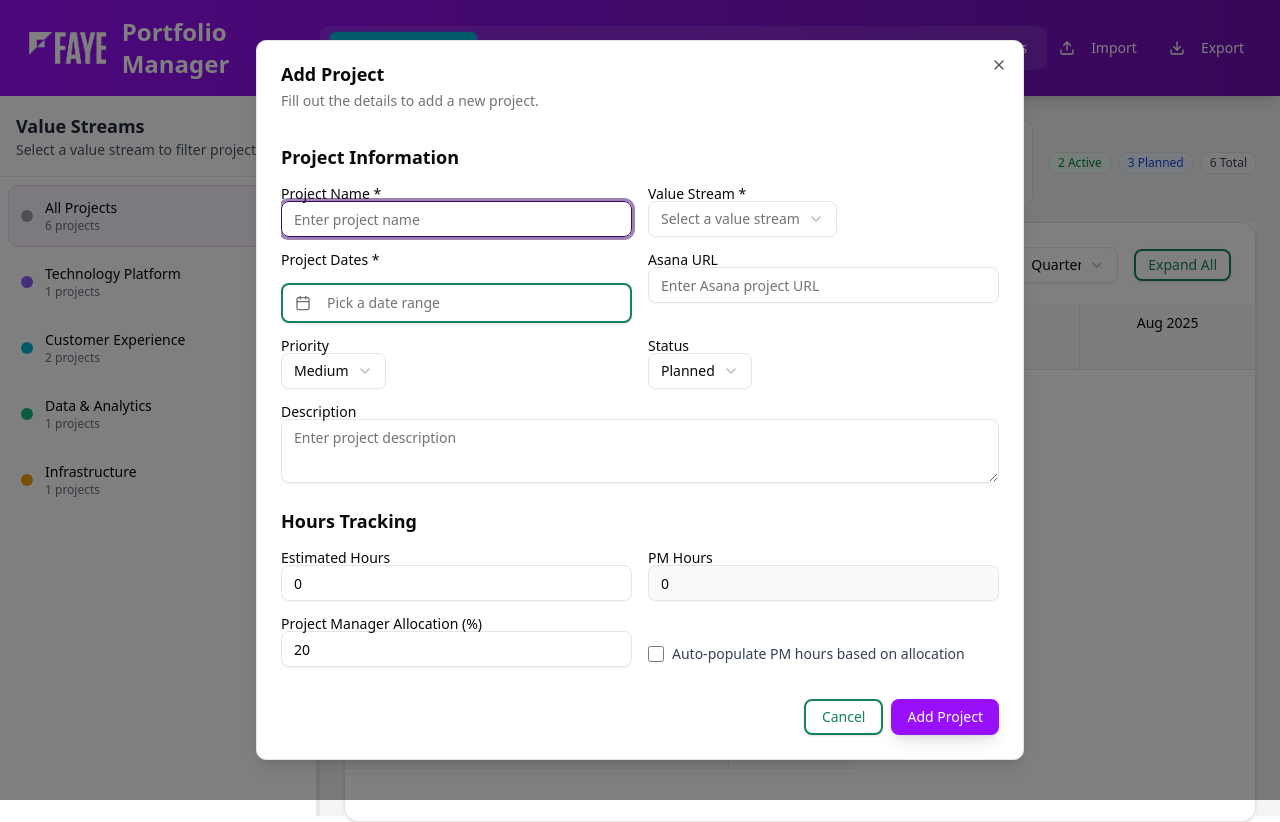
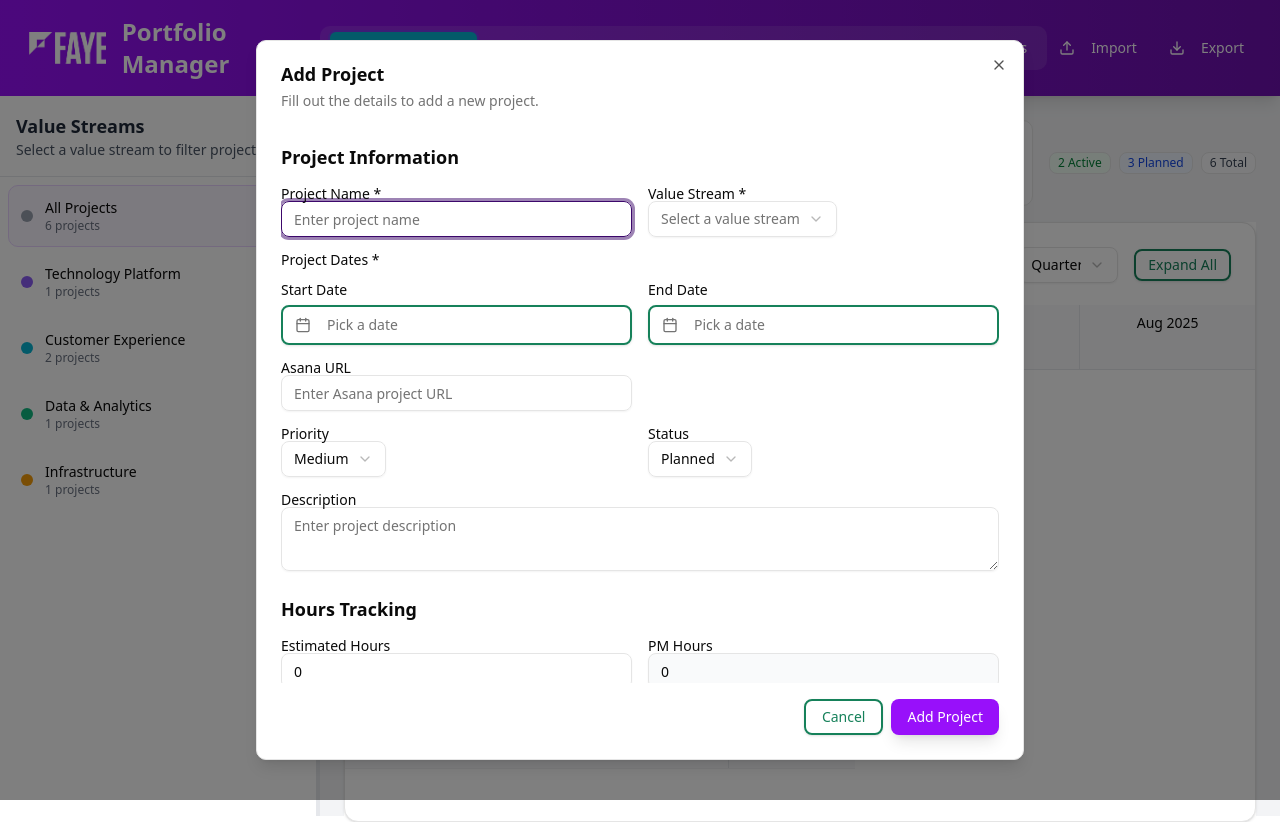
Before and after one commit to aboerstra/portfoliomgr, a React (Vite) app: page / in a window 1280 px wide. Both pictures are taken after a click on the button 696 px from the left and 337 px from the top of the page. Built offline with nearby package versions, Linux system fonts and the light colour scheme.

Commit message:
Fix: Revert to separate date pickers for better reliability

```diff
--- a/src/components/ProjectForm.jsx
+++ b/src/components/ProjectForm.jsx
@@ -52,39 +52,21 @@ const ProjectForm = ({
   // Add a state for delete confirmation
   const [showDeleteConfirm, setShowDeleteConfirm] = useState(false);
 
-  // Add a state for the date range
-  const [dateRange, setDateRange] = useState({ from: null, to: null });
+  // Add states for the date pickers
+  const [startDate, setStartDate] = useState(null);
+  const [endDate, setEndDate] = useState(null);
+  const [isStartDatePickerOpen, setIsStartDatePickerOpen] = useState(false);
+  const [isEndDatePickerOpen, setIsEndDatePickerOpen] = useState(false);
 
   // Add state for editing milestone
   const [editingMilestoneId, setEditingMilestoneId] = useState(null);
   const [editingMilestone, setEditingMilestone] = useState({ name: '', date: '', status: 'planned' });
-  const [isDatePickerOpen, setIsDatePickerOpen] = useState(false);
-
-  // Add click outside handler for date picker
-  useEffect(() => {
-    const handleClickOutside = (event) => {
-      const datePickerButton = document.getElementById('dateRangeButton');
-      const datePickerCalendar = document.getElementById('dateRangeCalendar');
-
-      if (isDatePickerOpen &&
-          datePickerButton &&
-          !datePickerButton.contains(event.target) &&
-          datePickerCalendar &&
-          !datePickerCalendar.contains(event.target)) {
-        setIsDatePickerOpen(false);
-      }
-    };
-
-    document.addEventListener('mousedown', handleClickOutside);
-    return () => {
-      document.removeEventListener('mousedown', handleClickOutside);
-    };
-  }, [isDatePickerOpen]);
 
   // Reset form when opening/closing or when editingProject changes
   useEffect(() => {
     if (isOpen) {
-      setIsDatePickerOpen(false);  // Reset date picker state
+      setIsStartDatePickerOpen(false);
+      setIsEndDatePickerOpen(false);
       if (editingProject) {
         // Calculate PM hours based on auto-populate setting
         const pmHours = editingProject.autoPopulatePM ?
@@ -107,6 +89,8 @@ const ProjectForm = ({
               .filter(resource => resource.id !== 'rt-1')
               .reduce((sum, resource) => sum + (resource.hours || 0), 0) + pmHours
         });
+        setStartDate(editingProject.startDate ? new Date(editingProject.startDate) : null);
+        setEndDate(editingProject.endDate ? new Date(editingProject.endDate) : null);
       } else {
         setFormData({
           name: '',
@@ -128,31 +112,19 @@ const ProjectForm = ({
           estimatedHours: 0,
           pmHours: 0
         });
+        setStartDate(null);
+        setEndDate(null);
       }
     }
   }, [isOpen, editingProject, valueStreamId]);
 
-  // Update dateRange when editingProject changes
-  useEffect(() => {
-    if (isOpen) {
-      if (editingProject && editingProject.startDate && editingProject.endDate) {
-        setDateRange({
-          from: new Date(editingProject.startDate),
-          to: new Date(editingProject.endDate)
-        });
-      } else {
-        setDateRange({ from: null, to: null });
-      }
-    }
-  }, [isOpen, editingProject]);
-
-  // When dateRange changes, update formData
+  // When dates change, update formData
   useEffect(() => {
     setFormData(prev => {
       const newData = {
         ...prev,
-        startDate: dateRange.from ? dateRange.from.toISOString().split('T')[0] : '',
-        endDate: dateRange.to ? dateRange.to.toISOString().split('T')[0] : ''
+        startDate: startDate ? startDate.toISOString().split('T')[0] : '',
+        endDate: endDate ? endDate.toISOString().split('T')[0] : ''
       };
 
       // Calculate PM hours if auto-populate is checked and we have both dates
@@ -174,7 +146,38 @@ const ProjectForm = ({
 
       return newData;
     });
-  }, [dateRange]);
+  }, [startDate, endDate]);
+
+  // Add click outside handlers for date pickers
+  useEffect(() => {
+    const handleClickOutside = (event) => {
+      const startButton = document.getElementById('startDateButton');
+      const startCalendar = document.getElementById('startDateCalendar');
+      const endButton = document.getElementById('endDateButton');
+      const endCalendar = document.getElementById('endDateCalendar');
+
+      if (isStartDatePickerOpen &&
+          startButton &&
+          !startButton.contains(event.target) &&
+          startCalendar &&
+          !startCalendar.contains(event.target)) {
+        setIsStartDatePickerOpen(false);
+      }
+
+      if (isEndDatePickerOpen &&
+          endButton &&
+          !endButton.contains(event.target) &&
+          endCalendar &&
+          !endCalendar.contains(event.target)) {
+        setIsEndDatePickerOpen(false);
+      }
+    };
+
+    document.addEventListener('mousedown', handleClickOutside);
+    return () => {
+      document.removeEventListener('mousedown', handleClickOutside);
+    };
+  }, [isStartDatePickerOpen, isEndDatePickerOpen]);
 
   // Add a useEffect to recalculate total hours whenever dependencies change
   useEffect(() => {
@@ -473,41 +476,69 @@ const ProjectForm = ({
               </div>
             </div>
 
-            <div className="grid grid-cols-2 gap-4">
-              <div className="space-y-4">
-                {/* Date Range Picker */}
-                <div className="space-y-4">
-                  <Label htmlFor="dateRange">Project Dates *</Label>
+            <div className="space-y-4">
+              <Label>Project Dates *</Label>
+              <div className="grid grid-cols-2 gap-4">
+                <div className="space-y-2">
+                  <Label htmlFor="startDate">Start Date</Label>
                   <div className="relative">
                     <Button
-                      id="dateRangeButton"
+                      id="startDateButton"
                       variant="outline"
                       className={cn(
                         "w-full justify-start text-left font-normal h-10",
-                        !dateRange.from && !dateRange.to && "text-muted-foreground"
+                        !startDate && "text-muted-foreground"
                       )}
-                      onClick={() => setIsDatePickerOpen(!isDatePickerOpen)}
+                      onClick={() => setIsStartDatePickerOpen(!isStartDatePickerOpen)}
                     >
                       <Calendar className="mr-2 h-4 w-4 shrink-0" />
                       <span>
-                        {dateRange.from && dateRange.to
-                          ? `${format(dateRange.from, "PPP")} - ${format(dateRange.to, "PPP")}`
-                          : "Pick a date range"}
+                        {startDate ? format(startDate, "PPP") : "Pick a date"}
                       </span>
                     </Button>
-                    {isDatePickerOpen && (
-                      <div id="dateRangeCalendar" className="absolute z-50 mt-2">
+                    {isStartDatePickerOpen && (
+                      <div id="startDateCalendar" className="absolute z-50 mt-2">
                         <CalendarComponent
-                          mode="range"
-                          selected={dateRange}
-                          onSelect={(range) => {
-                            setDateRange(range);
-                            if (range?.from && range?.to) {
-                              setIsDatePickerOpen(false);
-                            }
+                          mode="single"
+                          selected={startDate}
+                          onSelect={(date) => {
+                            setStartDate(date);
+                            setIsStartDatePickerOpen(false);
                           }}
                           initialFocus
-                          numberOfMonths={2}
+                          className="bg-white rounded-md border shadow-md"
+                        />
+                      </div>
+                    )}
+                  </div>
+                </div>
+                <div className="space-y-2">
+                  <Label htmlFor="endDate">End Date</Label>
+                  <div className="relative">
+                    <Button
+                      id="endDateButton"
+                      variant="outline"
+                      className={cn(
+                        "w-full justify-start text-left font-normal h-10",
+                        !endDate && "text-muted-foreground"
+                      )}
+                      onClick={() => setIsEndDatePickerOpen(!isEndDatePickerOpen)}
+                    >
+                      <Calendar className="mr-2 h-4 w-4 shrink-0" />
+                      <span>
+                        {endDate ? format(endDate, "PPP") : "Pick a date"}
+                      </span>
+                    </Button>
+                    {isEndDatePickerOpen && (
+                      <div id="endDateCalendar" className="absolute z-50 mt-2">
+                        <CalendarComponent
+                          mode="single"
+                          selected={endDate}
+                          onSelect={(date) => {
+                            setEndDate(date);
+                            setIsEndDatePickerOpen(false);
+                          }}
+                          initialFocus
                           className="bg-white rounded-md border shadow-md"
                         />
                       </div>
@@ -515,7 +546,9 @@ const ProjectForm = ({
                   </div>
                 </div>
               </div>
+            </div>
 
+            <div className="grid grid-cols-2 gap-4">
               <div>
                 <Label htmlFor="asanaUrl">Asana URL</Label>
                 <Input
```
